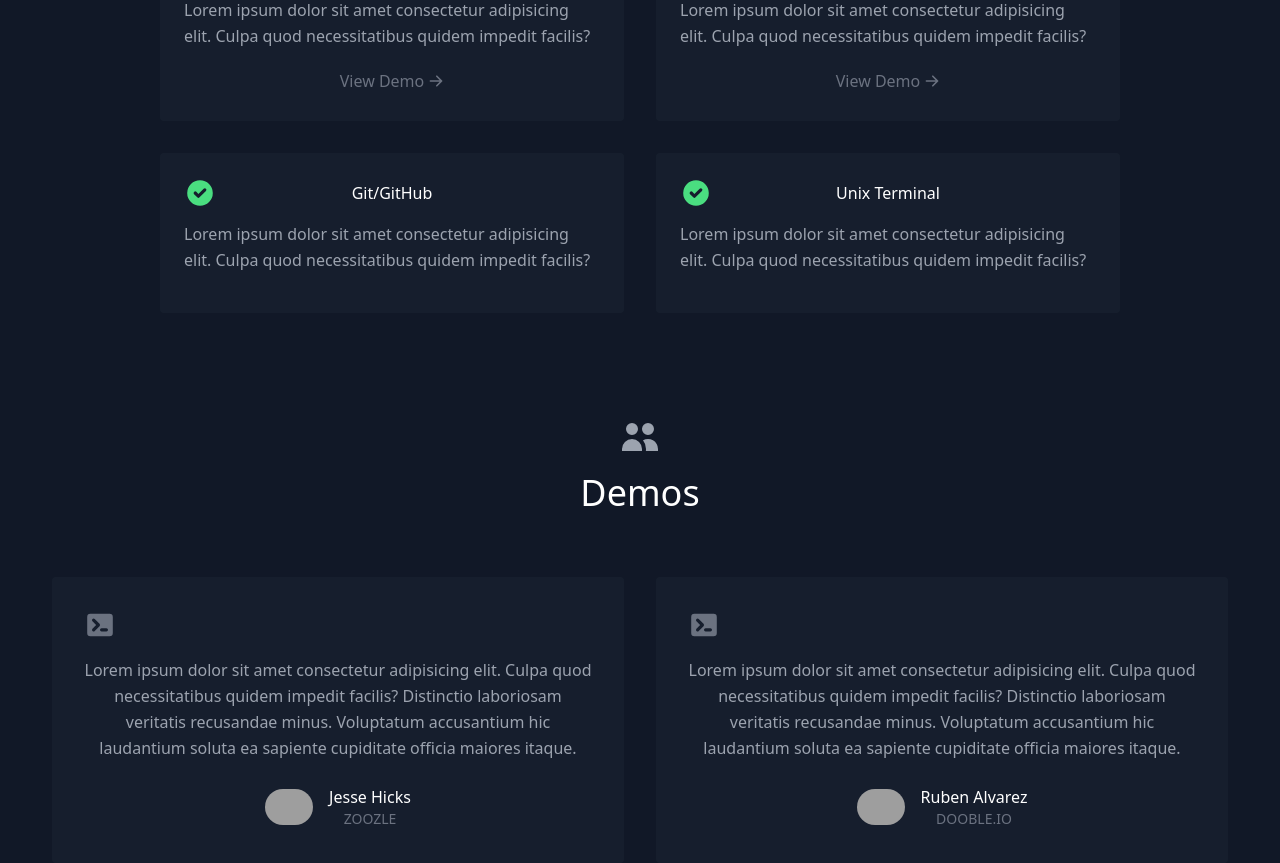
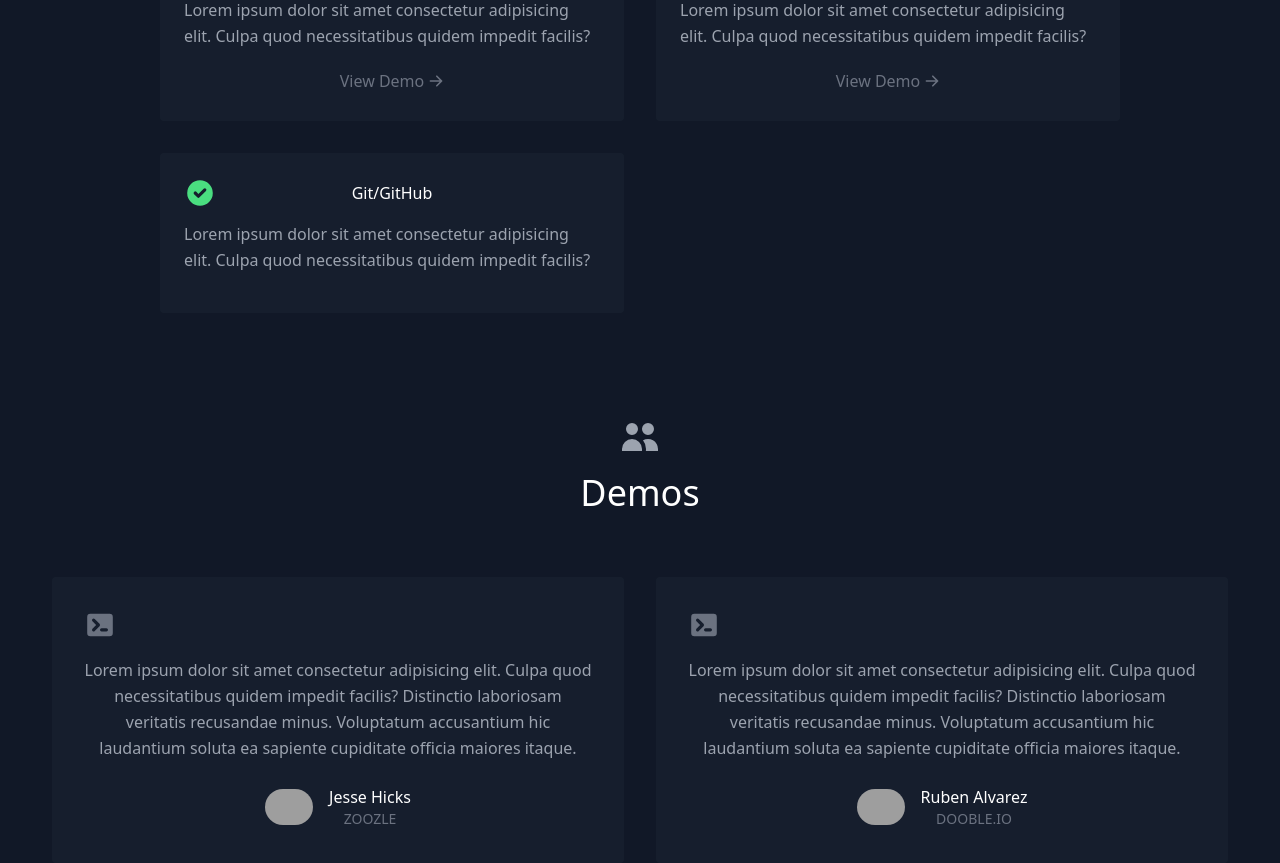
Before and after one commit to Cloudinnovates/gavinshr.com, a React (Create React App) app: page / in a window 1280 px wide. Shown: the part 1360-2223 px from the top of the page. Built offline with nearby package versions, Linux system fonts and the light colour scheme; grey boxes are pictures that could not be loaded.

Commit message:
Updated skills section of my website to remove unix terminal since I'm not fully qualified in this skill yet

```diff
--- a/src/data.js
+++ b/src/data.js
@@ -58,10 +58,4 @@ export const skills = [
     urlName: null,
     moreInfo: "Lorem ipsum dolor sit amet consectetur adipisicing elit. Culpa quod necessitatibus quidem impedit facilis?",
   },
-  {
-    skill: "Unix Terminal",
-    url: null,
-    urlName: null,
-    moreInfo: "Lorem ipsum dolor sit amet consectetur adipisicing elit. Culpa quod necessitatibus quidem impedit facilis?",
-  },
 ];
```
